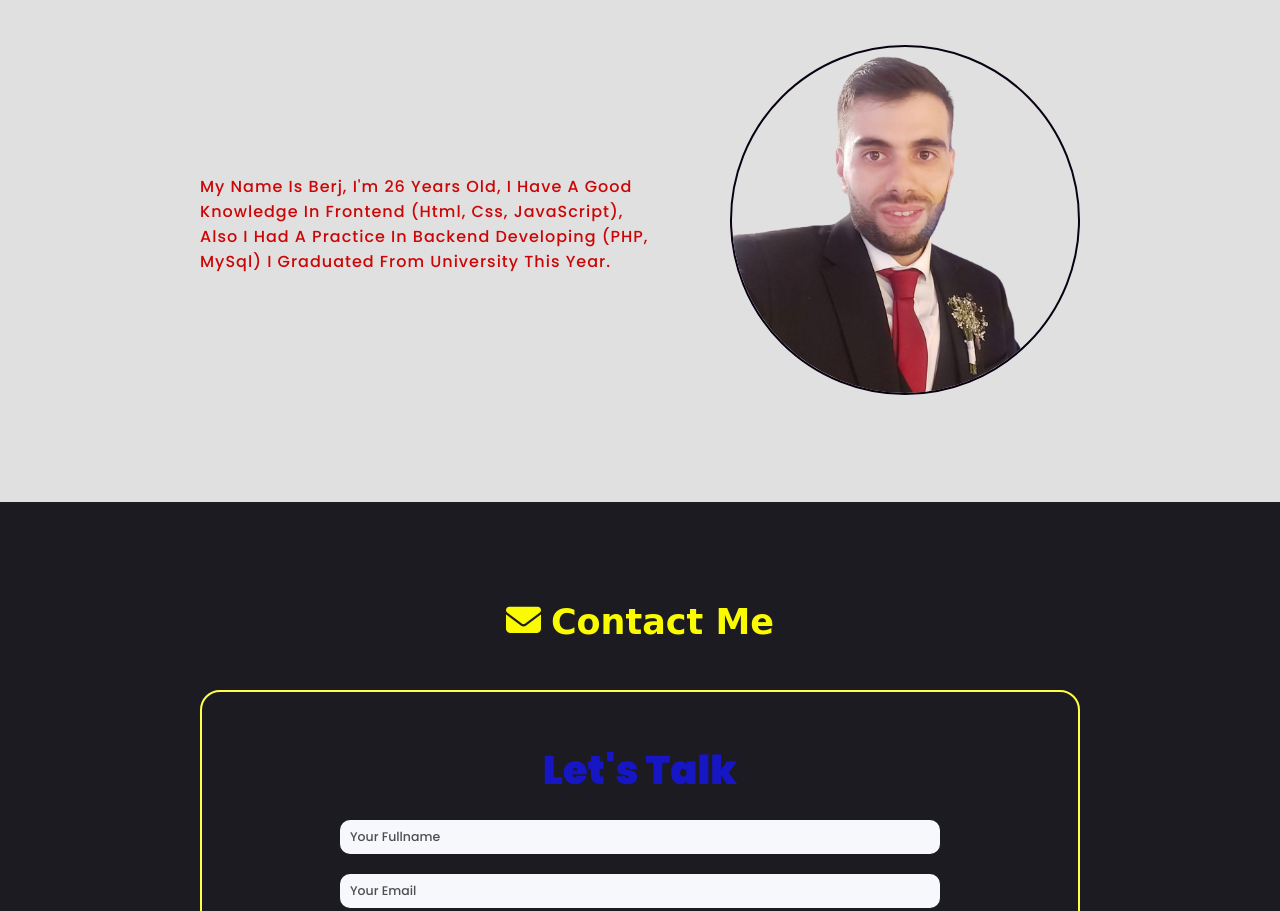
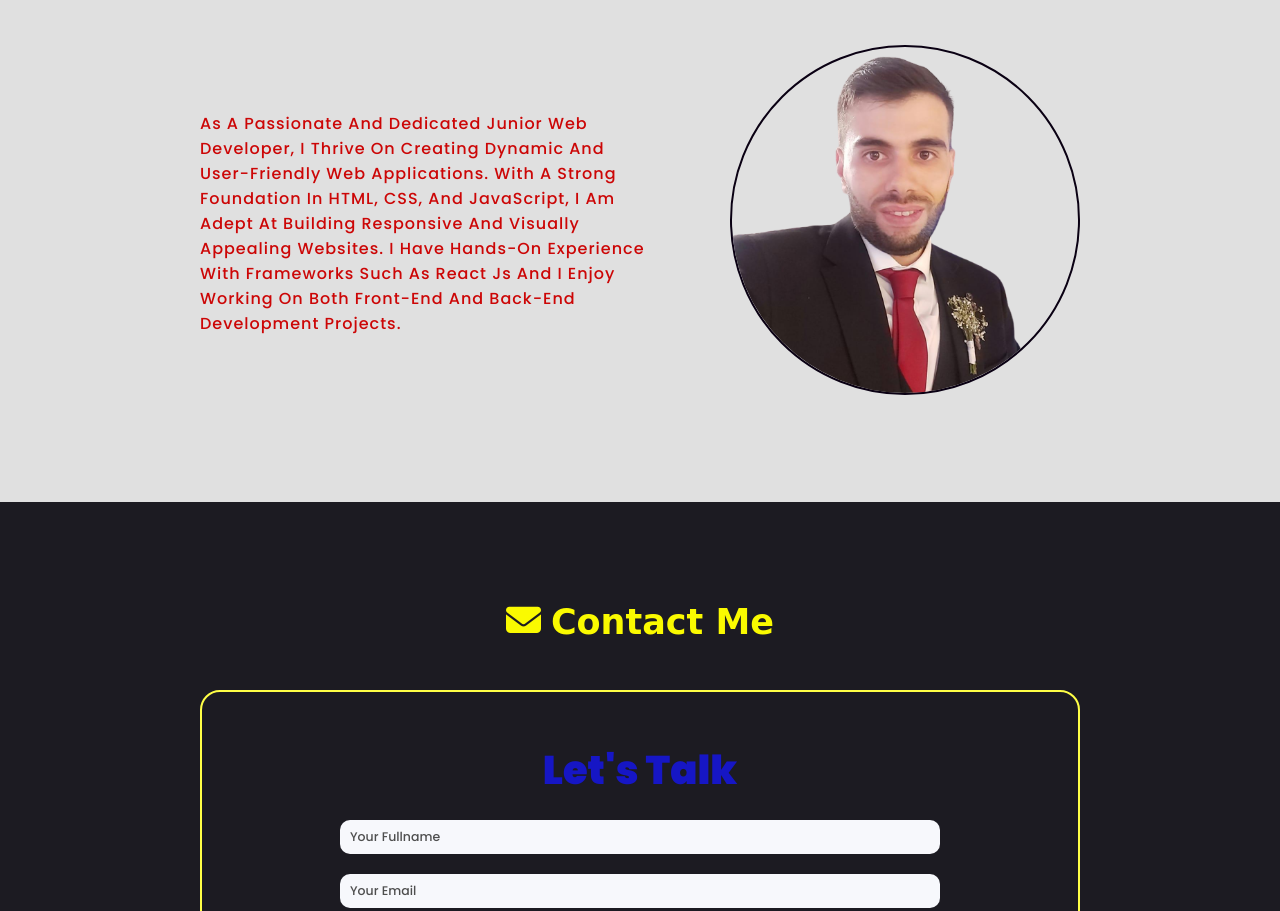
Before and after one commit to Berj98/Berj-Ghazarian, a website: page index.html in a window 1280 px wide. Shown: the part 3838-4749 px from the top of the page. Drawn offline with nearby package versions, Linux system fonts and the light colour scheme; a web font is replaced by a local one.

Commit message:
index.html

```diff
--- a/index.html
+++ b/index.html
@@ -173,9 +173,11 @@
         <h2 class="heading"><i class="fas fa-info-circle"></i>About Me</h2>
         <div class="about-me">
             <div class="about-text">
-                <p>My name is berj, i'm 26 years old, i have a good knowledge in frontend
-                  (html, css, javaScript), also i had a practice in backend developing
-                  (PHP, MySql) I graduated from university this year.
+                <p>As a passionate and dedicated Junior Web Developer, I thrive on creating
+                    dynamic and user-friendly web applications. With a strong foundation in HTML,
+                    CSS, and JavaScript, I am adept at building responsive and visually appealing
+                    websites. I have hands-on experience with frameworks such as React js and I
+                    enjoy working on both front-end and back-end development projects.
                 </p>
             </div>
             <div class="about-img">
```
